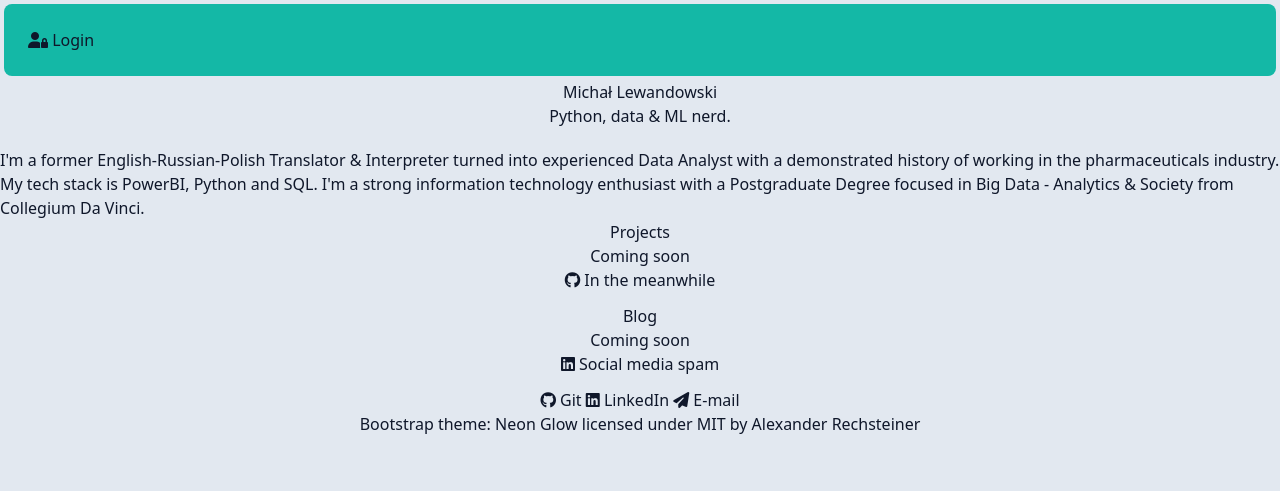
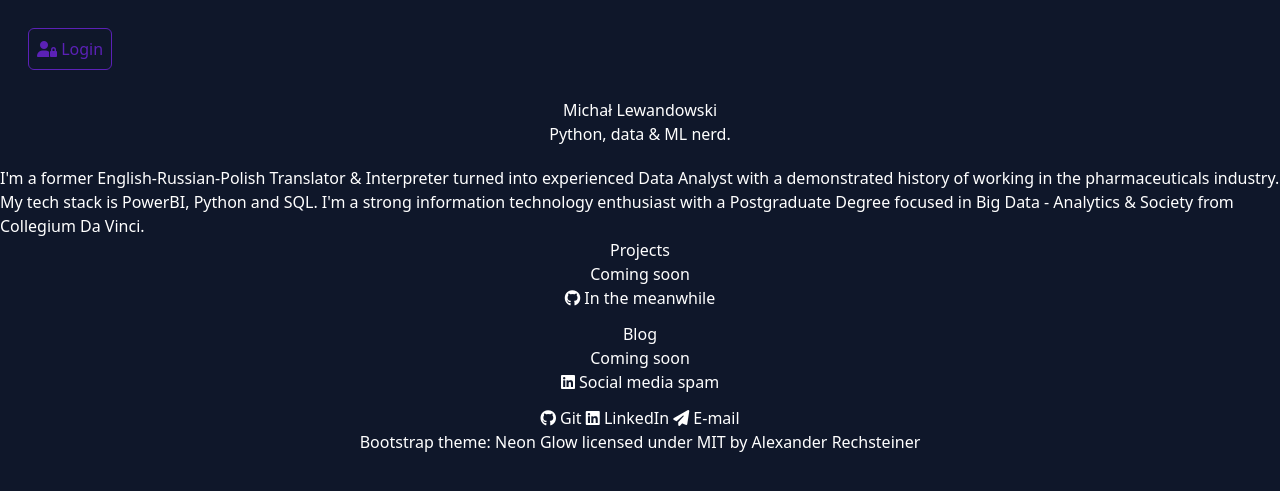
Before and after one commit to Lewandowski-commits/helloworld, a Flask app: page / in a window 1280 px wide. Shown: the top 491 px of the page. Run offline with Flask 2, Linux system fonts and the light colour scheme; parts of the project's set-up code (start-up, migrations or seed data) failed here and were passed over; some libraries are stand-ins or nearby versions.

Commit message:
style navbar and buttons

```diff
--- a/templates/layout.html
+++ b/templates/layout.html
@@ -9,23 +9,30 @@
     <meta charset="utf-8">
     <meta name="viewport" content="width=device-width, initial-scale=1, shrink-to-fit=no">
 </head>
-<body font-family="Roboto" class="bg-slate-200 dark:bg-slate-900 text-slate-900 dark:text-white">
+<body font-family="Roboto" class="bg-slate-900 text-white">
 {# navbar #}
 
-<nav class="flex items-center justify-between flex-wrap bg-teal-500 dark:bg-violet-900 p-6 m-1 rounded-lg">
+<nav class="flex items-center justify-between flex-wrap p-6 m-1 rounded-md">
   {% if 'username' in session %}
-    <a class="btn btn-outline-primary" href="#">
+
+    <a href="#">
+      <button class="border rounded-md p-2 border-violet-800 hover:border-white text-violet-800 hover:text-white hover:bg-violet-800">
         <i class="fa-solid fa-user-check"></i>
         {{ session['username'] }}
+      </button>
     </a>
-    <a class="btn btn-outline-danger" href={{ url_for('logout') }}>
+    <a href={{ url_for('logout') }}>
+      <button class="border rounded-md p-2 border-rose-800 hover:border-white text-rose-800 hover:text-white hover:bg-rose-800">
         <i class="fa-solid fa-right-from-bracket"></i>
         Logout
+      </button>
     </a>
   {% else %}
-    <a class="btn btn-outline-primary" href={{ url_for('login') }}>
+    <a href={{ url_for('login') }}>
+      <button class="border rounded-md p-2 border-violet-800 hover:border-white text-violet-800 hover:text-white hover:bg-violet-800">
         <i class="fa-solid fa-user-lock"></i>
         Login
+    </button>
     </a>
   {% endif %}
 </nav>
```
Lines whose indentation alone changed are shown as unchanged.
